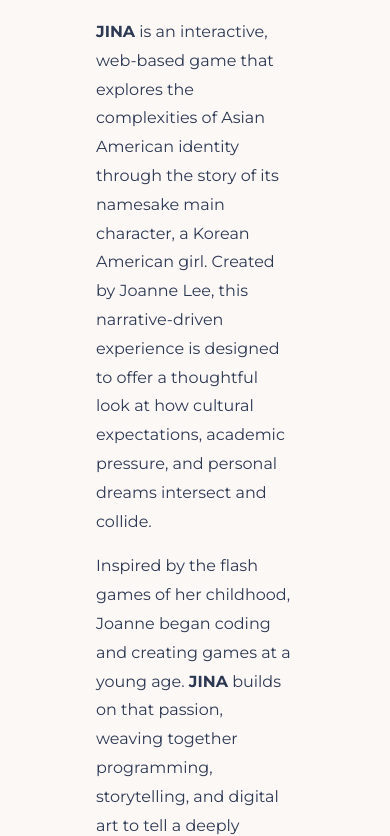
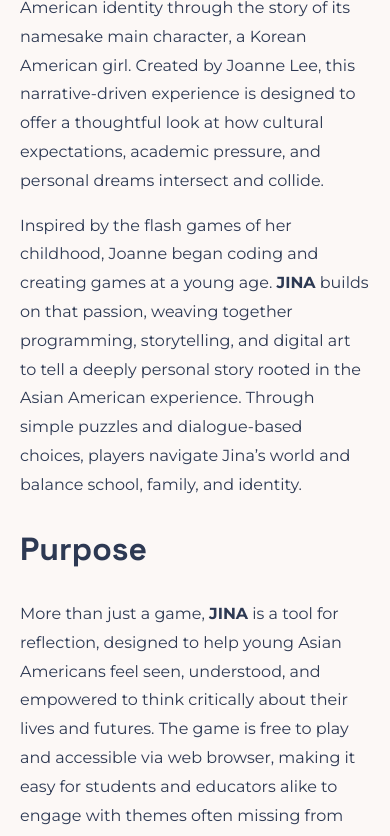
Before and after one commit to Joanne-Lee20/JINA, an Astro site in the folder frontend/: page /about in a window 390 px wide. Shown: the part 428-1264 px from the top of the page. Built offline with nearby package versions, Linux system fonts and the light colour scheme; Astro itself is replaced by a stand-in of ours; a web font is replaced by a local one.

Commit message:
added media breakpoints

```diff
--- a/frontend/src/pages/about.astro
+++ b/frontend/src/pages/about.astro
@@ -16,4 +16,11 @@ import Info from "../content/Info.md";
     box-sizing: border-box;
     word-wrap: break-word;
   }
+
+  @media (max-width: 640px) {
+    #about {
+      padding: 1.5em 1.25em;
+      max-width: 100%;
+    }
+  }
 </style>
```
Also changed, not shown: frontend/src/pages/sources.astro (+7 -0 lines).
